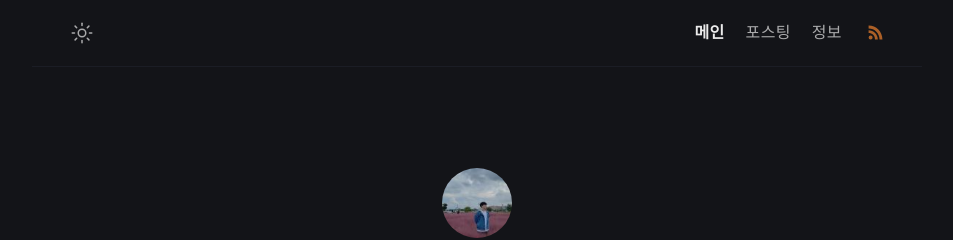
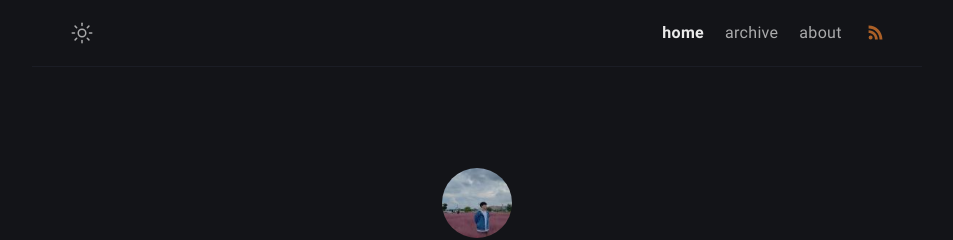
Before and after one commit to YunDaeHyeon/YunDaeHyeon.github.io, a Jekyll site: the page built from index.md, in a window 1280 px wide. Shown: the top 240 px of the page, without its empty margins (163-1116 px from the left). Built offline with Jekyll 4.4.1, drawn with Linux system fonts in a browser that asks for light colours.

Commit message:
mac-22.01.12 menus update

```diff
--- a/_data/menus.yml
+++ b/_data/menus.yml
@@ -1,13 +1,13 @@
-- title: 메인
+- title: home
   url: /
   external: false
 
-- title: 포스팅
-  url: /post/
+- title: archive
+  url: /archive/
   external: false
 
-- title: 정보
-  url: /info/
+- title: about
+  url: /about/
   external: false # set true if you using external link, see below
 
 # Example:
```
